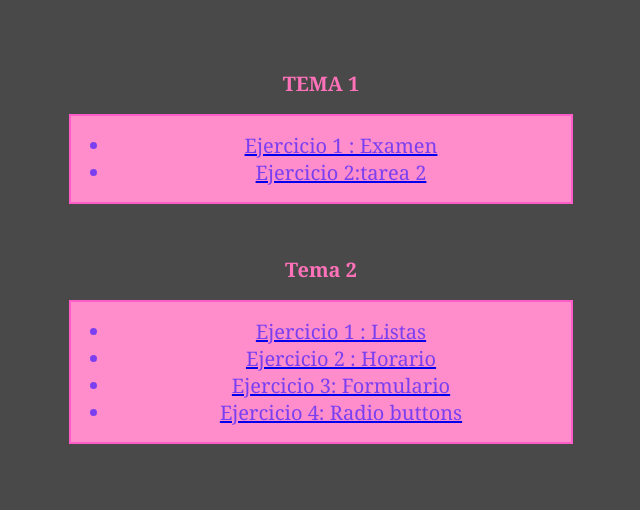
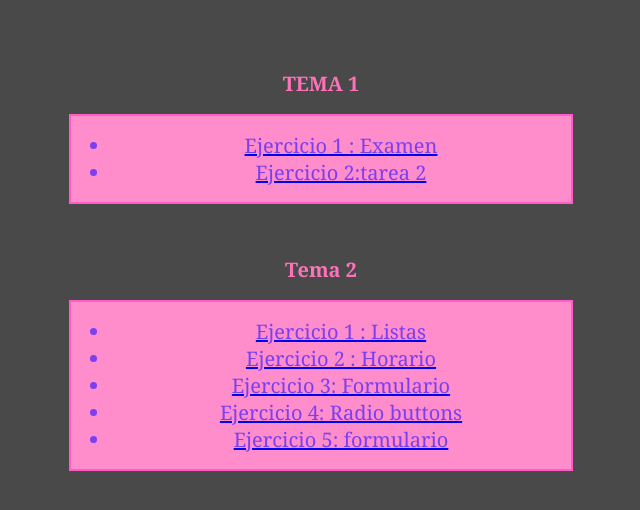
Before and after one commit to mabajim065/LENGUAJE-DE-MARCAS-M, a plain HTML site: page index.html in a window 1280 px wide. Shown: the part 210-720 px from the top of the page, without its empty margins (319-959 px from the left). Drawn offline with Linux system fonts and the light colour scheme.

Commit message:
Update index.html

```diff
--- a/index.html
+++ b/index.html
@@ -71,6 +71,7 @@
                 <a href="TEMA2/HORARIO/horarioclase.html"><li> Ejercicio 2 : Horario </li></a>
                 <a href="TEMA2/FRAME/FRAME1.html"><li>Ejercicio 3: Formulario </li></a>
                 <a href="TEMA2/SELECCION/EJEMPLOSELECCION.html"><li>Ejercicio 4: Radio buttons </li></a>
+                <a href= "TEMA2/SELECCION/formulario.html" ><li>Ejercicio 5: formulario </li></a>
         </ul>
     </div>
 </html>
```
